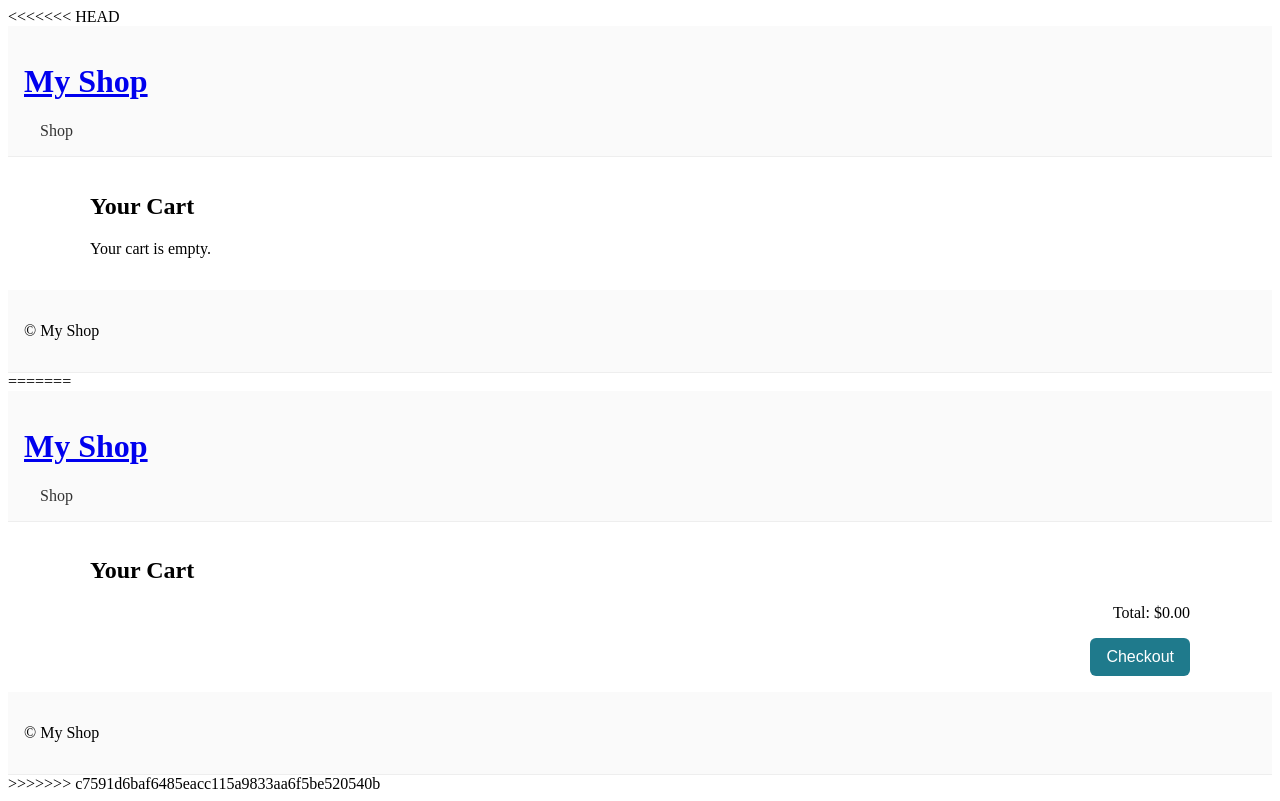
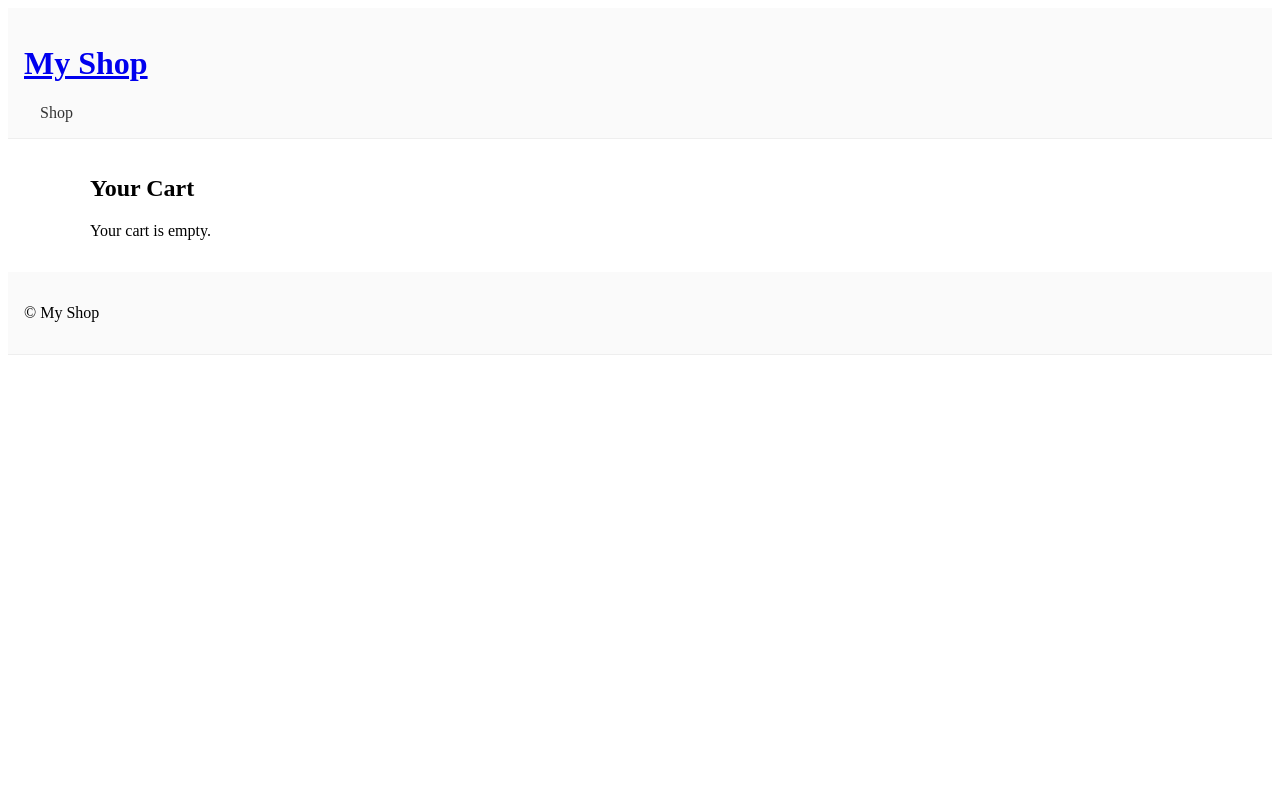
Before and after one commit to sowjameswilson-maker/essential-oils-frontend, a plain HTML site: page cart.html in a window 1280 px wide. Drawn offline with Linux system fonts and the light colour scheme.

Commit message:
Resolve merge conflict in cart.html

```diff
--- a/cart.html
+++ b/cart.html
@@ -1,4 +1,4 @@
-<<<<<<< HEAD
+
 <!DOCTYPE html>
 <html lang="en">
 <head>
@@ -33,40 +33,4 @@
 </footer>
 <script src="js/cart.js"></script>
 </body>
-=======
-<!DOCTYPE html>
-<html lang="en">
-<head>
-  <meta charset="utf-8">
-  <meta name="viewport" content="width=device-width, initial-scale=1">
-  <title>Cart — My Shop</title>
-  <link rel="stylesheet" href="css/styles.css">
-</head>
-<body>
-
-<header class="site-header">
-  <h1><a href="shop.html">My Shop</a></h1>
-  <nav>
-    <a href="shop.html">Shop</a>
-  </nav>
-</header>
-
-<main class="container">
-  <h2>Your Cart</h2>
-  <div id="cart-container">
-    <!-- JS will render cart items here -->
-  </div>
-
-  <div id="cart-summary">
-    <p>Total: $<span id="cart-total">0.00</span></p>
-    <button id="checkout-button">Checkout</button>
-  </div>
-</main>
-
-<footer class="site-footer">
-  <p>© My Shop</p>
-</footer>
-<script src="js/cart.js"></script>
-</body>
->>>>>>> c7591d6baf6485eacc115a9833aa6f5be520540b
 </html>
```
